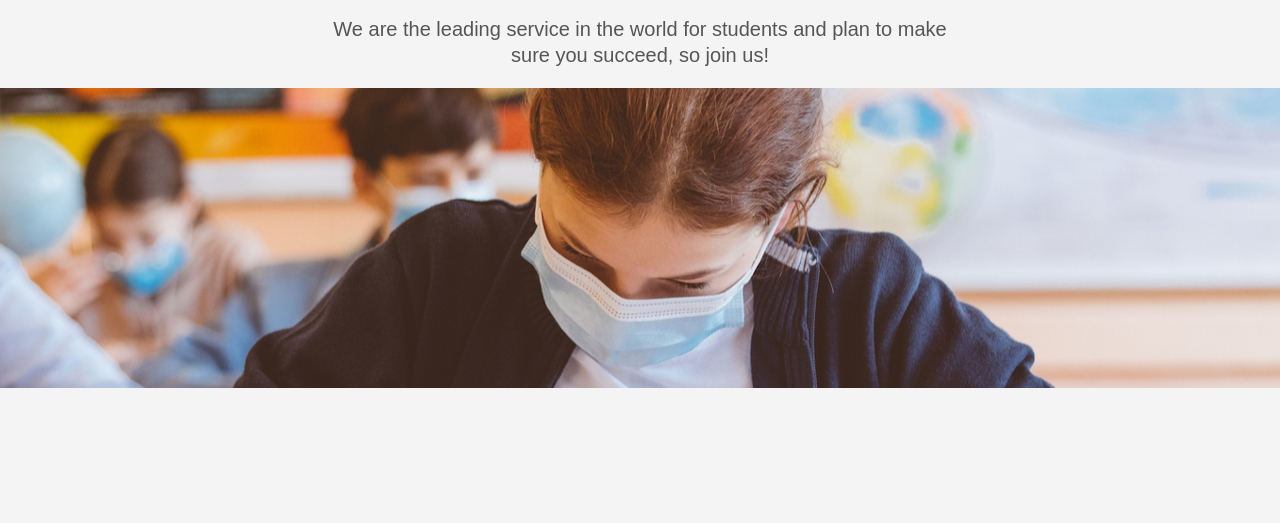
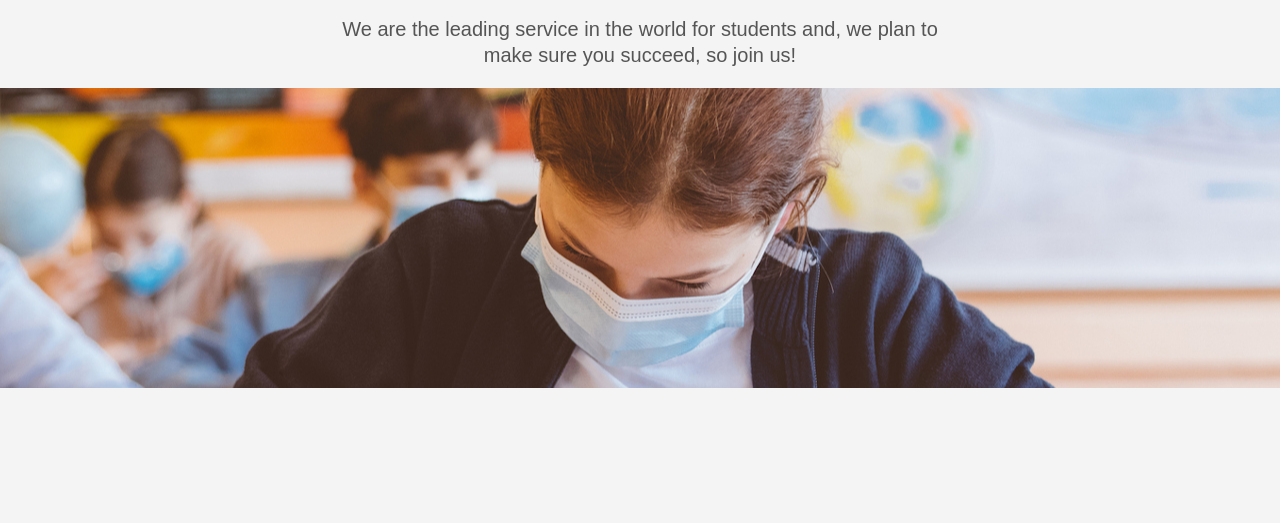
Before and after one commit to Yousniff/mercypolicy.github.io, a plain HTML site: page about.html in a window 1280 px wide. Shown: the part 277-800 px from the top of the page. Drawn offline with Linux system fonts and the light colour scheme.

Commit message:
Update about.html

```diff
--- a/about.html
+++ b/about.html
@@ -34,7 +34,7 @@
                 <p>We are an academically acclaimed service that provides students with a wide variety of services. <br>
                     Including one to one mentoring and tutoring, schedule management, a place for the community to come together and speak whats on their mind.
                 </p>
-                <p>We are the leading service in the world for students and plan to make sure you succeed, so join us!
+                <p>We are the leading service in the world for students and, we plan to make sure you succeed, so join us!
                 </p>
             </section>
 
```
